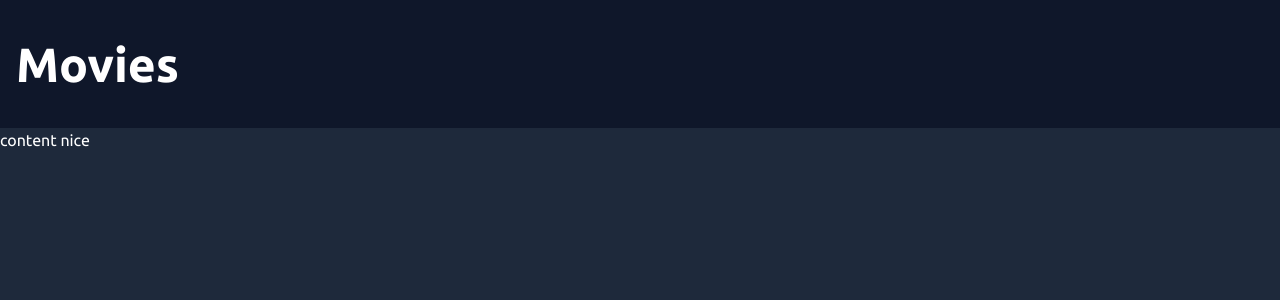
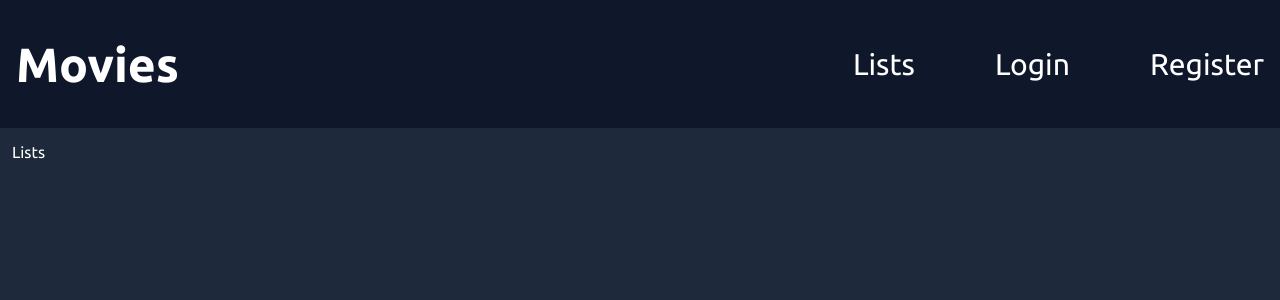
Before and after one commit to johnnybejar/movies, a React (Vite) app in the folder client/: page / in a window 1280 px wide. Shown: the top 300 px of the page. Built offline with nearby package versions, Linux system fonts and the light colour scheme.

Commit message:
Added basic routing + some styling

```diff
--- a/client/src/App.tsx
+++ b/client/src/App.tsx
@@ -1,11 +1,25 @@
+import { BrowserRouter, Routes, Route } from "react-router-dom";
 import Header from "./components/Header";
+import Lists from "./pages/Lists";
+import Login from "./pages/Login";
+import Register from "./pages/Register";
 import "./index.css";
 
 function App() {
   return (
     <>
-      <Header />
-      <div className="">content nice</div>
+      <BrowserRouter>
+        <div className="w-full">
+          <Header />
+          <div className="m-3">
+            <Routes>
+              <Route path="/" element={<Lists />}></Route>
+              <Route path="/login" element={<Login />}></Route>
+              <Route path="/register" element={<Register />}></Route>
+            </Routes>
+          </div>
+        </div>
+      </BrowserRouter>
     </>
   );
 }
--- a/client/src/components/Header.tsx
+++ b/client/src/components/Header.tsx
@@ -1,11 +1,19 @@
+import { Link } from "react-router-dom";
+
 function Header() {
   return (
     <div className="flex justify-center items-center h-32 border-b border-b-slate-900 bg-slate-900">
       <span className="font-bold text-5xl mr-auto ml-4">Movies</span>
-      <ul>
-        <li></li>
-        <li></li>
-        <li></li>
+      <ul className="flex gap-20 mr-4">
+        <li className="text-3xl">
+          <Link to="/">Lists</Link>
+        </li>
+        <li className="text-3xl">
+          <Link to="/login">Login</Link>
+        </li>
+        <li className="text-3xl">
+          <Link to="/register">Register</Link>
+        </li>
       </ul>
     </div>
   );
--- /dev/null
+++ b/client/src/pages/Lists.tsx
@@ -0,0 +1,5 @@
+function Lists() {
+  return <div>Lists</div>;
+}
+
+export default Lists;
--- /dev/null
+++ b/client/src/pages/Login.tsx
@@ -0,0 +1,5 @@
+function Login() {
+  return <div>Login</div>;
+}
+
+export default Login;
--- /dev/null
+++ b/client/src/pages/Register.tsx
@@ -0,0 +1,5 @@
+function Register() {
+  return <div>Register</div>;
+}
+
+export default Register;
```
Also changed, not shown: client/package.json (+3 -7 lines), client/.eslintrc.cjs (deleted), 2 other files (tests, documents, lock files or other folders).
